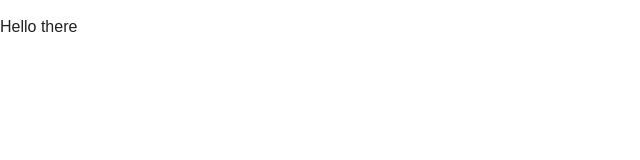
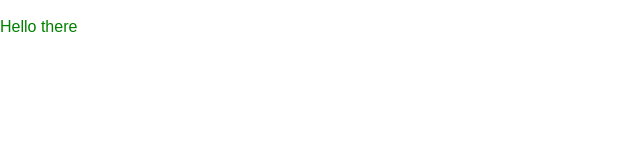
Before and after one commit to caneruguz/cssquirks, a plain HTML site: page index.html in a window 1280 px wide. Shown: the full height of the page, 0-640 px from the left. Drawn offline with Linux system fonts and the light colour scheme.

Commit message:
Add class vs is vs tag color

```diff
--- a/css/style.css
+++ b/css/style.css
@@ -1 +1,13 @@
 /* Styles */
+
+p {
+    color: blue;
+}
+
+.greeting {
+    color: red;
+}
+
+#unique {
+    color: green;
+}
--- a/index.html
+++ b/index.html
@@ -13,7 +13,7 @@
     </head>
     <body>
 
-    <p> Hello there </p>
+    <p class="greeting" id="unique" > Hello there </p>
 
 
 
```
